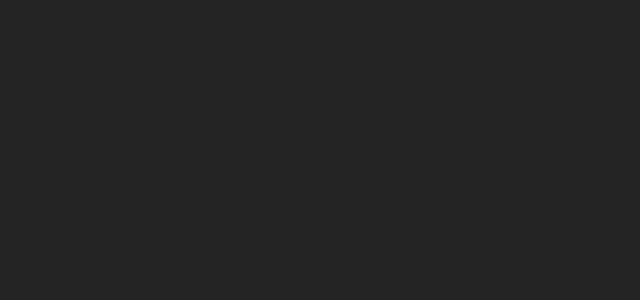
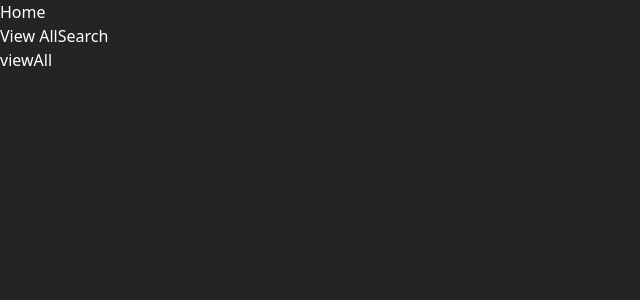
Before and after one commit to hmxx0/pokedex, a React (Vite) app: page /all in a window 1280 px wide. Before the commit this address had no page. Shown: the top 300 px of the page, without its empty margins (0-640 px from the left). Built offline with nearby package versions, Linux system fonts and the light colour scheme.

Commit message:
fixed View All route not working (blocked by div container)

```diff
--- a/src/App.jsx
+++ b/src/App.jsx
@@ -4,15 +4,20 @@
 import React from 'react'
 import Home from './pages/SimpleSlider/Home'
 import GuestLayout from './layouts/GuestLayout'
+import Search from './components/Search'
+import ViewAll from './pages/ViewAll'
+
 
 export default function App() {
   return (
     <BrowserRouter>
       <Routes>
-        <Route path="/" element={<GuestLayout />}>
+        <Route path='/' element={<GuestLayout />}>
           <Route index element={<Home />}></Route>
-         </Route>
-       </Routes>
-     </BrowserRouter>
+          <Route path='/all' element={<ViewAll />}></Route>
+          <Route path='/search/:id' element={<Search />}></Route>
+        </Route>
+      </Routes>
+    </BrowserRouter>
   )
 }
--- a/src/components/Search.jsx
+++ b/src/components/Search.jsx
@@ -0,0 +1,7 @@
+import React from 'react'
+
+export default function Search() {
+  return (
+    <p>Search</p>
+  )
+}
--- a/src/layouts/GuestLayout.jsx
+++ b/src/layouts/GuestLayout.jsx
@@ -4,16 +4,15 @@
 export default function GuestLayout() {
   return (
     <>
-      <header className='p-3 flex justify-between items-center bg-black'>
-        <span className="text-lg font-semibold text-pink-600">Search
-          <img src="" alt="" />
-        </span>
-        <span className="text-5xl font-semibold text-pink-600">Pokédex
-          <img src="" alt="" />
-        </span>
-        <nav className="flex items-center gap-5">
-          <Link to="/">Home</Link>
-
+      <header className='p-3 bg-black'>
+        <nav className="flex p-3 text-xl">
+          <div className='mr-auto'>
+            <Link to="/">Home</Link>
+          </div>
+          <div>
+            <Link className='mr-8' to="/all">View All</Link>
+            <Link className='mr-4' to="/search">Search</Link>
+          </div>
         </nav>
       </header>
       <Outlet />
--- a/src/pages/SimpleSlider/Home.jsx
+++ b/src/pages/SimpleSlider/Home.jsx
@@ -13,30 +13,30 @@
         slidesToScroll: 1
       };
     return (
-        <div className="relative bottom-28 md:container md:mx-auto">
+        <div className="relative bottom-200 md:container md:mx-auto">
             <Slider {...settings}>
                 <div className="hover:animate-bounce w-6 h-10">
                     <img className="relative top-20 mx-auto w-5/12 object-cover " src="/Balls/1.png" alt=""/>
                     <div className="text-center">
-                        <text className="text-3xl">Pokémon is based around building a small team of monsters ,<br />to battle other monsters in a quest to become the best.</text>
+                        <p className="text-3xl">Pokémon is based around building a small team of monsters ,<br />to battle other monsters in a quest to become the best.</p>
                     </div>
                 </div>
                 <div className="hover:animate-bounce w-6 h-10 ">
                     <img className="relative top-20 mx-auto w-5/12 object-cover" src="/Balls/2.png" alt=""/>
                     <div className="text-center">
-                        <text className="text-3xl">Pokémon are divided into types, such as water and fire,<br /> each with different strengths and weaknesses.  </text>
+                        <p className="text-3xl">Pokémon are divided into types, such as water and fire,<br /> each with different strengths and weaknesses.  </p>
                     </div>
                 </div>
                 <div className="hover:animate-bounce w-6 h-10">
                     <img className="relative top-20 mx-auto w-5/12 object-cover" src="/Balls/3.png" alt=""/>
                     <div className="text-center">
-                        <text className="text-3xl">Each Pokémon belongs to a specific species and has its own set of abilities, characteristics, and stats.</text>
+                        <p className="text-3xl">Each Pokémon belongs to a specific species and has its own set of abilities, characteristics, and stats.</p>
                     </div>
                 </div>
                 <div className="flex items-center justify-center hover:animate-bounce w-6 h-10">
                     <img className="relative top-20 mx-auto w-5/12 object-cover" src="/Balls/4.png" alt=""/>
                     <div className="text-center">
-                        <text className="text-3xl">Trainers use devices called Poké Balls to capture and store Pokémon. <br />When a wild Pokémon is weakened in battle, a Poké Ball can be thrown to attempt to catch it.</text>
+                        <p className="text-3xl">Trainers use devices called Poké Balls to capture and store Pokémon. <br />When a wild Pokémon is weakened in battle, a Poké Ball can be thrown to attempt to catch it.</p>
                     </div>
                 </div>
                 <div className="flex items-center justify-center hover:animate-bounce w-6 h-10">
--- a/src/pages/viewAll.jsx
+++ b/src/pages/viewAll.jsx
@@ -0,0 +1,7 @@
+import React from 'react'
+
+export default function ViewAll() {
+  return (
+    <h1>viewAll</h1>
+  )
+}
```
